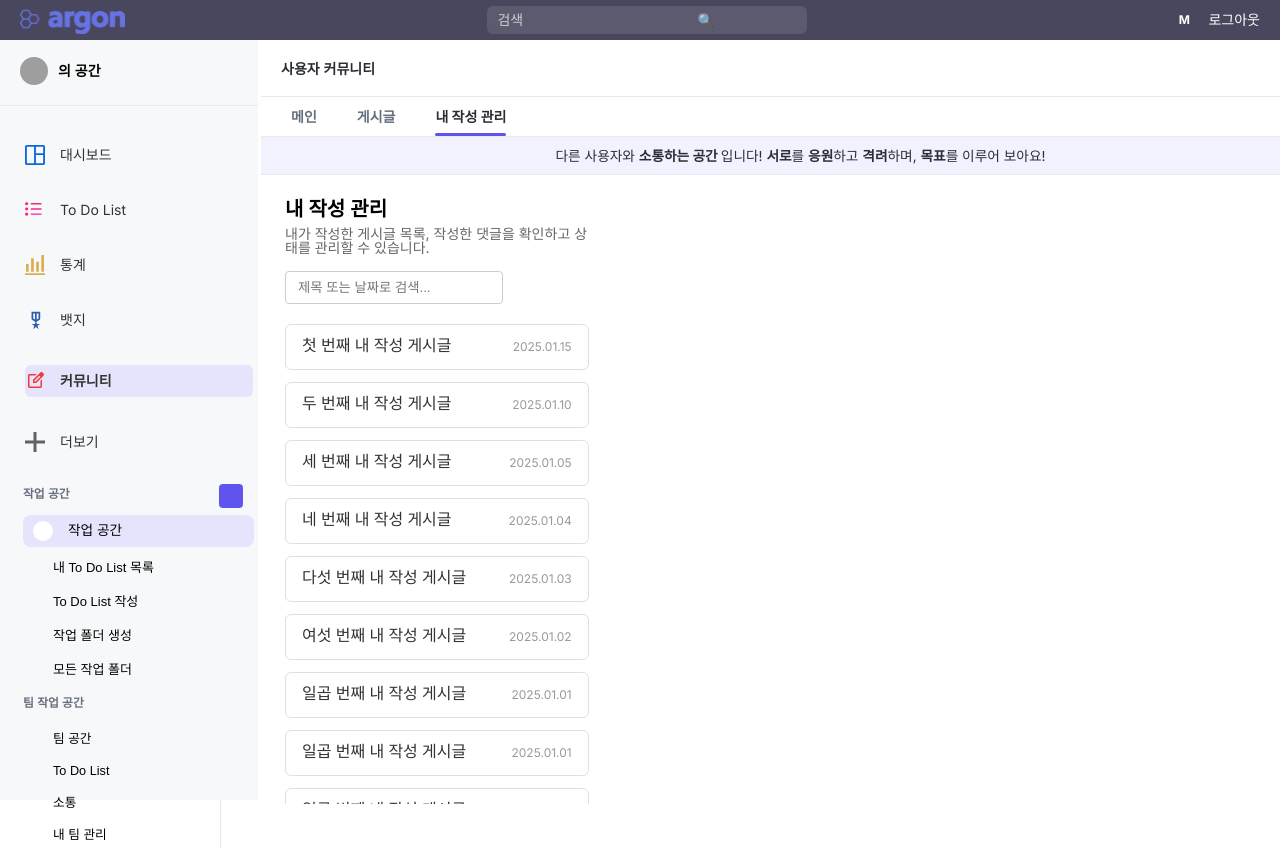
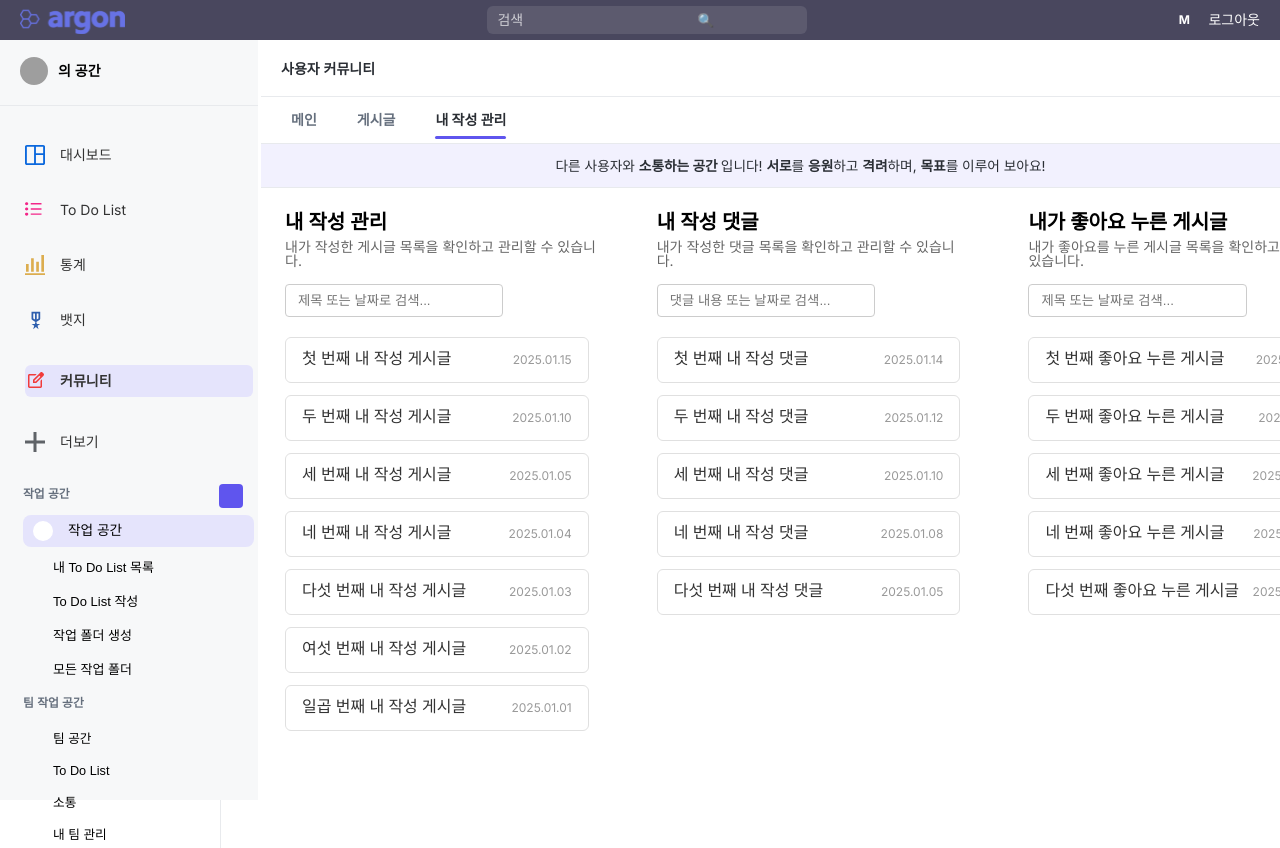
Before and after one commit to SungWookkk/FTT_frontend, a React (Create React App) app: page /community/my-page in a window 1280 px wide. Built offline with nearby package versions, Linux system fonts and the light colour scheme; grey boxes are pictures that could not be loaded.

Commit message:
4/25 feat: [커뮤니티] 사용자 활동 관련 관리 layout 추가
- 내가 작성한 댓글 추가
- 내가 좋아요 누른 게시글 추가
- 활동에 대한 내용을 횡 형태로 배치
- 검색어 로직 각 활동별 분류 추가
- 스크롤 안 보이고 동작하게 수정

```diff
--- a/src/components/community/CommunityMyContentPage.js
+++ b/src/components/community/CommunityMyContentPage.js
@@ -3,54 +3,81 @@ import '../community/css/CommunityMyContentPage.css';
 import { NavLink } from 'react-router-dom';
 
 function CommunityMyContentPage() {
+    // 1) 내 게시글 데이터
     const sortedPosts = useMemo(() => {
         const posts = [
-            { id: 1, title: '첫 번째 내 작성 게시글', date: '2025.01.15', status: '답변 대기' },
-            { id: 2, title: '두 번째 내 작성 게시글', date: '2025.01.10', status: '답변 완료' },
-            { id: 3, title: '세 번째 내 작성 게시글', date: '2025.01.05', status: '답변 대기' },
-            { id: 4, title: '네 번째 내 작성 게시글', date: '2025.01.04', status: '답변 완료' },
-            { id: 5, title: '다섯 번째 내 작성 게시글', date: '2025.01.03', status: '답변 대기' },
-            { id: 6, title: '여섯 번째 내 작성 게시글', date: '2025.01.02', status: '답변 완료' },
-            { id: 7, title: '일곱 번째 내 작성 게시글', date: '2025.01.01', status: '답변 대기' },
-            { id: 7, title: '일곱 번째 내 작성 게시글', date: '2025.01.01', status: '답변 대기' },
-            { id: 7, title: '일곱 번째 내 작성 게시글', date: '2025.01.01', status: '답변 대기' },
-            { id: 7, title: '일곱 번째 내 작성 게시글', date: '2025.01.01', status: '답변 대기' },
+            { id: 1, title: '첫 번째 내 작성 게시글', date: '2025.01.15' },
+            { id: 2, title: '두 번째 내 작성 게시글', date: '2025.01.10' },
+            { id: 3, title: '세 번째 내 작성 게시글', date: '2025.01.05' },
+            { id: 4, title: '네 번째 내 작성 게시글', date: '2025.01.04' },
+            { id: 5, title: '다섯 번째 내 작성 게시글', date: '2025.01.03' },
+            { id: 6, title: '여섯 번째 내 작성 게시글', date: '2025.01.02' },
+            { id: 7, title: '일곱 번째 내 작성 게시글', date: '2025.01.01' },
         ];
-        // 날짜 내림차순 정렬
-        return posts.sort((a, b) => {
-            const da = new Date(a.date.replace(/\./g, '-'));
-            const db = new Date(b.date.replace(/\./g, '-'));
-            return db - da;
-        });
+        return posts.sort((a, b) => new Date(b.date.replace(/\./g,'-')) - new Date(a.date.replace(/\./g,'-')));
     }, []);
 
-    // 2) 검색어 상태
-    const [searchTerm, setSearchTerm] = useState('');
+    // 2) 내 댓글 데이터
+    const myComments = useMemo(() => [
+        { id: 1, content: '첫 번째 내 작성 댓글', date: '2025.01.14' },
+        { id: 2, content: '두 번째 내 작성 댓글', date: '2025.01.12' },
+        { id: 3, content: '세 번째 내 작성 댓글', date: '2025.01.10' },
+        { id: 4, content: '네 번째 내 작성 댓글', date: '2025.01.08' },
+        { id: 5, content: '다섯 번째 내 작성 댓글', date: '2025.01.05' },
+    ], []);
 
-    // 3) 검색어 기반 필터링
+    // 3) 내가 좋아요 누른 게시글
+    const myLikedPosts = useMemo(() => [
+        { id: 1, title: '첫 번째 좋아요 누른 게시글', date: '2025.01.13' },
+        { id: 2, title: '두 번째 좋아요 누른 게시글', date: '2025.01.11' },
+        { id: 3, title: '세 번째 좋아요 누른 게시글', date: '2025.01.09' },
+        { id: 4, title: '네 번째 좋아요 누른 게시글', date: '2025.01.07' },
+        { id: 5, title: '다섯 번째 좋아요 누른 게시글', date: '2025.01.05' },
+    ], []);
+
+    // 검색어 상태 분리
+    const [postSearch, setPostSearch] = useState('');
+    const [commentSearch, setCommentSearch] = useState('');
+    const [likedSearch, setLikedSearch] = useState('');
+
+    // 필터링 로직 분리
     const filteredPosts = useMemo(() => {
-        const term = searchTerm.trim().toLowerCase();
+        const term = postSearch.trim().toLowerCase();
         if (!term) return sortedPosts;
         return sortedPosts.filter(p =>
             p.title.toLowerCase().includes(term) ||
             p.date.includes(term)
         );
-    }, [searchTerm, sortedPosts]);
+    }, [postSearch, sortedPosts]);
 
-    // 페이지 사이즈 & 페이지
+    const filteredComments = useMemo(() => {
+        const term = commentSearch.trim().toLowerCase();
+        if (!term) return myComments;
+        return myComments.filter(c =>
+            c.content.toLowerCase().includes(term) ||
+            c.date.includes(term)
+        );
+    }, [commentSearch, myComments]);
+
+    const filteredLiked = useMemo(() => {
+        const term = likedSearch.trim().toLowerCase();
+        if (!term) return myLikedPosts;
+        return myLikedPosts.filter(l =>
+            l.title.toLowerCase().includes(term) ||
+            l.date.includes(term)
+        );
+    }, [likedSearch, myLikedPosts]);
+
+    // 무한스크롤: 게시글만
     const pageSize = 5;
     const [page, setPage] = useState(1);
-
-    // Intersection Observer refs
     const listRef = useRef(null);
     const loadMoreRef = useRef(null);
 
-    // 4) 검색어가 바뀌면 페이지 리셋
-    useEffect(() => {
-        setPage(1);
-    }, [searchTerm]);
+    // 페이지 리셋: 게시글 검색어만
+    useEffect(() => setPage(1), [postSearch]);
 
-    // 5) Intersection Observer: 컨테이너 바닥에 닿으면 page++
+    // Intersection Observer: 게시글 리스트에만 적용
     useEffect(() => {
         if (!listRef.current || !loadMoreRef.current) return;
         const obs = new IntersectionObserver(
@@ -59,16 +86,12 @@ function CommunityMyContentPage() {
                     setPage(p => p + 1);
                 }
             },
-            {
-                root: listRef.current,
-                threshold: 1.0,
-            }
+            { root: listRef.current, threshold: 1.0 }
         );
         obs.observe(loadMoreRef.current);
         return () => obs.disconnect();
     }, [filteredPosts.length, page]);
 
-    // 6) 실제 화면에 보여줄 게시글
     const displayedPosts = filteredPosts.slice(0, page * pageSize);
 
     return (
@@ -112,35 +135,87 @@ function CommunityMyContentPage() {
                 </p>
             </div>
 
+            <div className="my-content-wrapper">
+                {/* 1) 내 작성 게시글 */}
                 <div className="my-content-container">
                     <div className="my-content-header">
                         <h2 className="my-content-title">내 작성 관리</h2>
                         <p className="my-content-subtitle">
-                        내가 작성한 게시글 목록, 작성한 댓글을 확인하고 상태를 관리할 수 있습니다.
+                            내가 작성한 게시글 목록을 확인하고 관리할 수 있습니다.
                         </p>
                     </div>
-
-                {/* --- 검색창 추가 --- */}
                     <div className="search-wrapper">
                         <input
                             type="text"
                             className="search-input"
                             placeholder="제목 또는 날짜로 검색..."
-                        value={searchTerm}
-                        onChange={e => setSearchTerm(e.target.value)}
+                            value={postSearch}
+                            onChange={e => setPostSearch(e.target.value)}
                         />
                     </div>
-
-                {/* 스크롤 가능한 리스트 */}
                     <div className="my-content-list" ref={listRef}>
-                    {displayedPosts.map(post => (
-                        <div key={post.id} className="my-content-item">
-                            <span className="item-title">{post.title}</span>
-                            <span className="item-date">{post.date}</span>
+                        {displayedPosts.map(p => (
+                            <div key={p.id} className="my-content-item">
+                                <span className="item-title">{p.title}</span>
+                                <span className="item-date">{p.date}</span>
                             </div>
                         ))}
+                        <div ref={loadMoreRef} className="load-sentinel" />
+                    </div>
+                </div>
 
-                    <div ref={loadMoreRef} className="load-sentinel" />
+                {/* 2) 내 작성 댓글 */}
+                <div className="my-content-container">
+                    <div className="my-content-header">
+                        <h2 className="my-content-title">내 작성 댓글</h2>
+                        <p className="my-content-subtitle">
+                            내가 작성한 댓글 목록을 확인하고 관리할 수 있습니다.
+                        </p>
+                    </div>
+                    <div className="search-wrapper">
+                        <input
+                            type="text"
+                            className="search-input"
+                            placeholder="댓글 내용 또는 날짜로 검색..."
+                            value={commentSearch}
+                            onChange={e => setCommentSearch(e.target.value)}
+                        />
+                    </div>
+                    <div className="my-content-list" style={{ maxHeight: '50vh' }}>
+                        {filteredComments.map(c => (
+                            <div key={c.id} className="my-content-item">
+                                <span className="item-title">{c.content}</span>
+                                <span className="item-date">{c.date}</span>
+                            </div>
+                        ))}
+                    </div>
+                </div>
+
+                {/* 3) 내가 좋아요 누른 게시글 */}
+                <div className="my-content-container">
+                    <div className="my-content-header">
+                        <h2 className="my-content-title">내가 좋아요 누른 게시글</h2>
+                        <p className="my-content-subtitle">
+                            내가 좋아요를 누른 게시글 목록을 확인하고 관리할 수 있습니다.
+                        </p>
+                    </div>
+                    <div className="search-wrapper">
+                        <input
+                            type="text"
+                            className="search-input"
+                            placeholder="제목 또는 날짜로 검색..."
+                            value={likedSearch}
+                            onChange={e => setLikedSearch(e.target.value)}
+                        />
+                    </div>
+                    <div className="my-content-list" style={{ maxHeight: '50vh' }}>
+                        {filteredLiked.map(l => (
+                            <div key={l.id} className="my-content-item">
+                                <span className="item-title">{l.title}</span>
+                                <span className="item-date">{l.date}</span>
+                            </div>
+                        ))}
+                    </div>
                 </div>
             </div>
         </div>
--- a/src/components/community/css/CommunityMyContentPage.css
+++ b/src/components/community/css/CommunityMyContentPage.css
@@ -7,6 +7,11 @@
     background: #fff;
     border-radius: 8px;
 }
+.my-content-wrapper {
+    display: flex;
+    gap: 12px;
+}
+
 .my-content-title {
     font-size: 20px;
     font-weight: 600;
@@ -28,8 +33,13 @@
     overflow-y: auto;
     padding-right: 8px;
     margin-top: 20px;
+    /* 스크롤바 숨기기 */
+    -ms-overflow-style: none;
+    scrollbar-width: none;
 }
-
+.my-content-list::-webkit-scrollbar {
+    display: none;
+}
 
 .my-content-item {
     display: flex;
```
Lines whose indentation alone changed are shown as unchanged.
